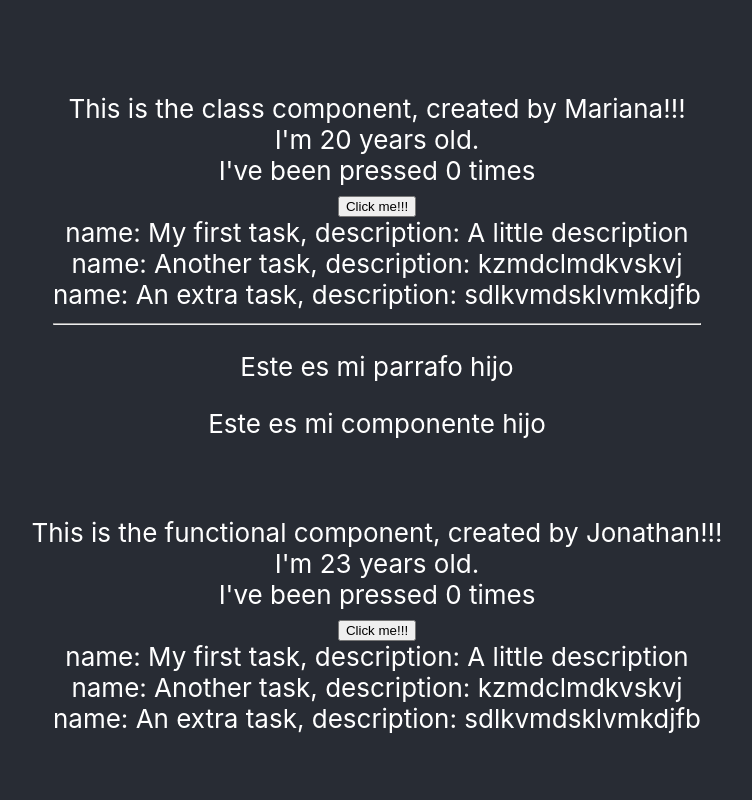
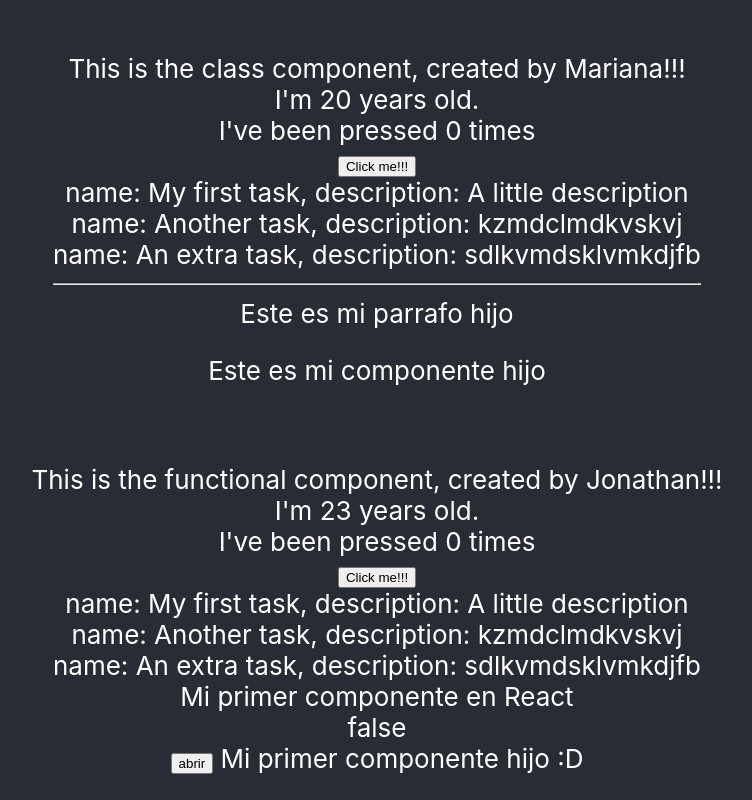
Before and after one commit to martelxy/miprimerappreact, a React (Create React App) app: page / in a window 1280 px wide. Shown: the whole page, without its empty margins (263-1015 px from the left). Built offline with nearby package versions, Linux system fonts and the light colour scheme; the HTML template or start-up script is replaced by a standard one.

Commit message:
Comprendiendo el UseState y parametro Rest y desestructuring

```diff
--- a/src/App.js
+++ b/src/App.js
@@ -30,7 +30,7 @@
 
 
         <MyClassComponent name="Mariana" age="20" tasks={tasks}>
-          <p>Este es mi parrafo hijo</p>
+          Este es mi parrafo hijo
           <ComponenteHijo>
             Este es mi componente hijo
           </ComponenteHijo>
--- a/src/components/ComponentedeMariana.js
+++ b/src/components/ComponentedeMariana.js
@@ -1,11 +1,19 @@
-import React from 'react';
+import React, {useState} from 'react';
+
 
 function ComponentedeMariana({children}){
 
+    const [isOpen, setIsOpen]= useState(false);
 
+    const toggleIsOpen = ()=>{
+        setIsOpen(!isOpen)
+    }
     return(
         <div>Mi primer componente en React
+            <br></br>
+             {isOpen.toString()}
             <br/>
+            <button onClick={toggleIsOpen}>{isOpen ? "cerrar" : "abrir"}</button>
             {children}
         </div>
     );
--- a/src/components/MyFunctionComponent.js
+++ b/src/components/MyFunctionComponent.js
@@ -1,6 +1,6 @@
 import React, { useState } from 'react';
 
-function MyFunctionComponent(props) {
+function MyFunctionComponent({children, tasks,... props}) {
 
   const [ counter, setCounter ] = useState(0);
 
@@ -17,9 +17,10 @@
       <div>I've been pressed {counter} times</div>
       <button onClick={incrementCounter}>Click me!!!</button>
 
-      {props.tasks.map((t, index) => (
+      {tasks.map((t, index) => (
         <div key={index}>name: {t.name}, description: {t.description}</div>
       ))}
+      {children}
     </p>
   );
 
```
Also changed, not shown: index.html (added, +12 -0 lines).
